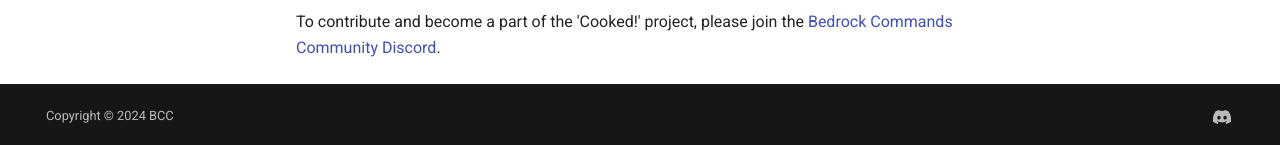
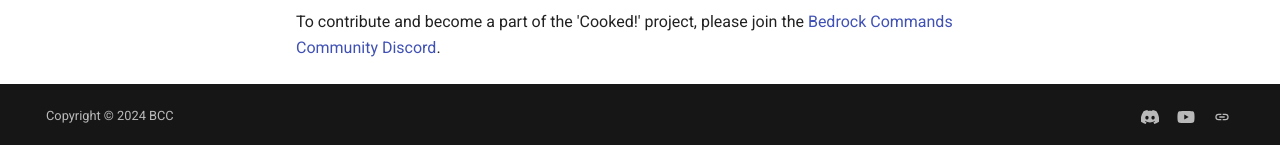
Before and after one commit to BedrockCommands/Cook-Off-Docs, an MkDocs documentation site: the page built from docs/docs/index.md, in a window 1280 px wide and 1317 px high. Shown: the part 1169-1314 px from the top of the window. Built offline with MkDocs 1.6.1 and Material for MkDocs 9.7.7, drawn with Linux system fonts in a browser that asks for light colours; comment, search, counter and statistics services are not loaded.

Commit message:
Update mkdocs.yml

```diff
--- a/docs/mkdocs.yml
+++ b/docs/mkdocs.yml
@@ -9,6 +9,8 @@ extra:
   social:
     - icon: fontawesome/brands/discord
       link: https://discord.com/servers/bedrock-commands-community-924894457894174740
+    - icon: fontawesome/brands/youtube
+    - link: https://youtube.com/@bccommunuty
 
 theme:
   name: material
```
